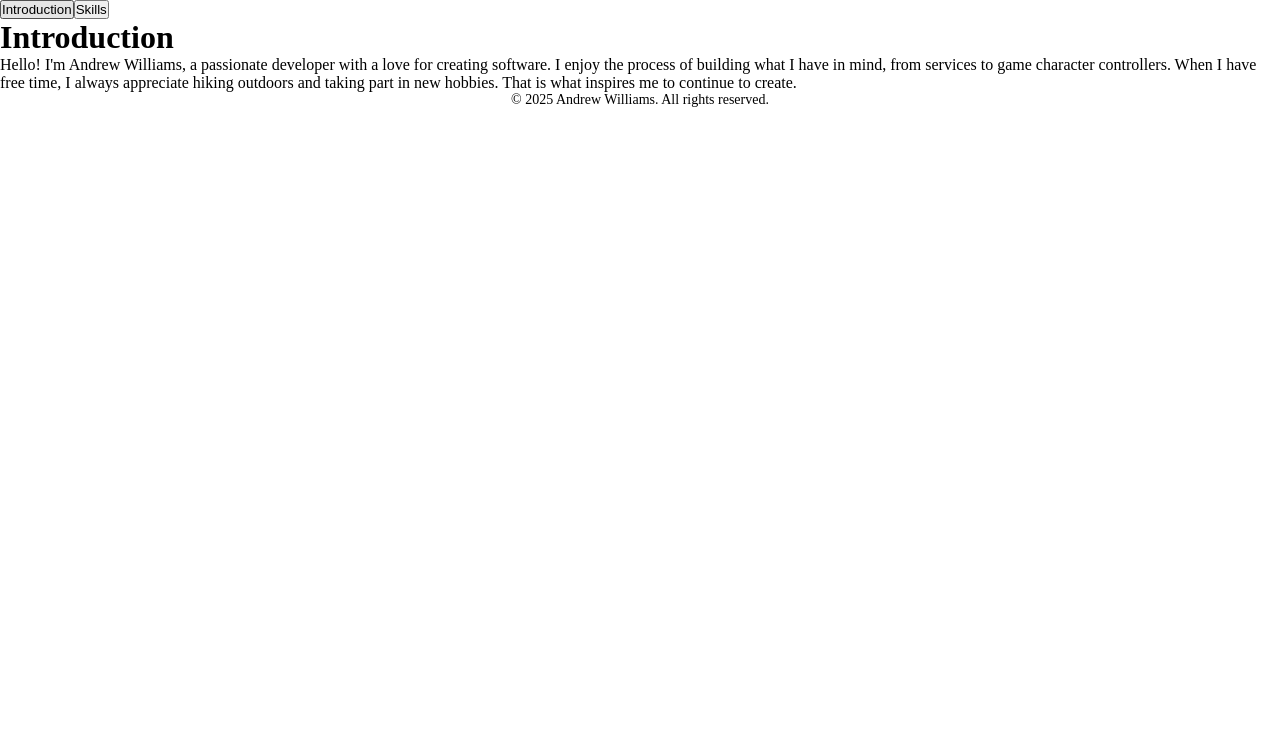
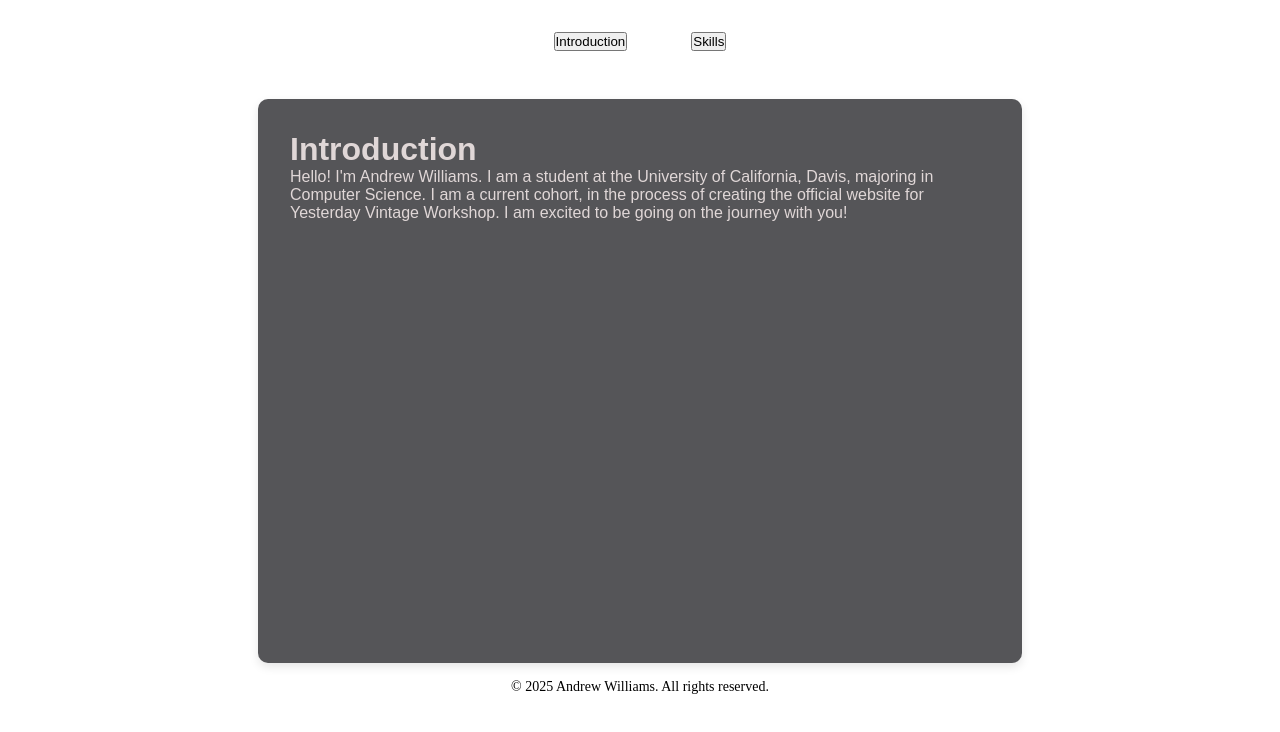
Before and after one commit to LJMurphyy/include-yesterday-vintage-workshop, a Next.js app: page /andrew in a window 1280 px wide. Shown: the top 732 px of the page. Built offline with nearby package versions, Linux system fonts and the light colour scheme.

Commit message:
Added a skills tab

```diff
--- a/app/(members)/andrew/components/introduction/Introduction.jsx
+++ b/app/(members)/andrew/components/introduction/Introduction.jsx
@@ -6,11 +6,10 @@ export function Introduction() {
       <div className={styles.box}>
         <h1 className={styles.introName}>Introduction</h1>
         <p className={styles.introContent}>
-          Hello! I&apos;m Andrew Williams, a passionate developer with a love
-          for creating software. I enjoy the process of building what I have in
-          mind, from services to game character controllers. When I have free
-          time, I always appreciate hiking outdoors and taking part in new
-          hobbies. That is what inspires me to continue to create.
+          Hello! I&apos;m Andrew Williams. I am a student at the University of
+          California, Davis, majoring in Computer Science. I am a current
+          cohort, in the process of creating the official website for Yesterday
+          Vintage Workshop. I am excited to be going on the journey with you!
         </p>
       </div>
     </div>
--- a/app/(members)/andrew/components/introduction/Introduction.module.scss
+++ b/app/(members)/andrew/components/introduction/Introduction.module.scss
@@ -0,0 +1,21 @@
+.container {
+  display: flex;
+  flex-direction: column;
+  align-items: center;
+  justify-content: center;
+  justify-self: center;
+  padding-top: 1rem;
+  padding-bottom: 1rem;
+}
+
+.box {
+  width: 700px;
+  height: 500px;
+  background-color: #555558; /* Indigo background */
+  color: rgb(224, 215, 215);
+
+  padding: 2rem;
+  border-radius: 10px;
+  box-shadow: 0 4px 10px rgba(0, 0, 0, 0.1); /* optional shadow */
+  font-family: sans-serif;
+}
--- a/app/(members)/andrew/components/main/Main.module.scss
+++ b/app/(members)/andrew/components/main/Main.module.scss
@@ -0,0 +1,8 @@
+.navButtons {
+  display: flex;
+  flex-direction: row;
+  justify-content: center;
+  font-weight: bold;
+  padding: 2rem;
+  gap: 4rem;
+}
--- a/app/(members)/andrew/components/skills/Skills.jsx
+++ b/app/(members)/andrew/components/skills/Skills.jsx
@@ -3,7 +3,12 @@ import styles from "./Skills.module.scss";
 export function Skills() {
   return (
     <div className={styles.container}>
-      <div className={styles.box}>Skills</div>
+      <div className={styles.box}>
+        <h1 className={styles.introName}>Skills</h1>
+        <div className={styles.contents}>
+          C/C++, C#, React TypeScript, Rust, Javascript
+        </div>
+      </div>
     </div>
   );
 }
--- a/app/(members)/andrew/components/skills/Skills.module.scss
+++ b/app/(members)/andrew/components/skills/Skills.module.scss
@@ -0,0 +1,20 @@
+.container {
+  display: flex;
+  flex-direction: column;
+  align-items: center;
+  justify-content: center;
+  justify-self: center;
+  padding-top: 1rem;
+  padding-bottom: 1rem;
+}
+
+.box {
+  width: 700px;
+  height: 500px;
+  background-color: #555558; /* Indigo background */
+  color: rgb(224, 215, 215);
+  padding: 2rem;
+  border-radius: 10px;
+  box-shadow: 0 4px 10px rgba(0, 0, 0, 0.1); /* optional shadow */
+  font-family: sans-serif;
+}
```
